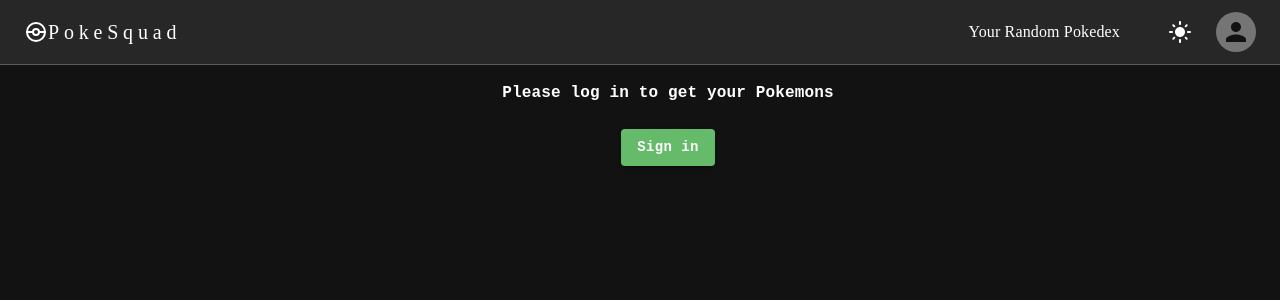
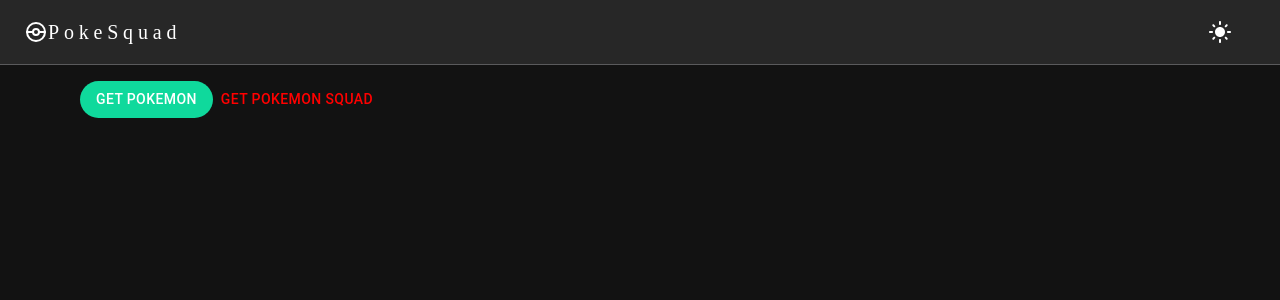
Before and after one commit to jasonmaidev/PokeSquad, a Next.js app: page / in a window 1280 px wide. Shown: the top 300 px of the page. Built offline with nearby package versions, Linux system fonts and the light colour scheme; no server answers.

Commit message:
remove sessions middleware

```diff
--- a/src/components/Header/Header.tsx
+++ b/src/components/Header/Header.tsx
@@ -10,7 +10,6 @@
 import Tooltip from "@mui/material/Tooltip";
 import MenuItem from "@mui/material/MenuItem";
 import { TbPokeball } from "react-icons/tb";
-import { signIn, signOut, useSession } from "next-auth/react";
 import ThemeToggleButton from "@/components/ThemeToggleButton";
 import { useMediaQuery } from "@mui/material";
 
@@ -20,8 +19,6 @@
 
 const Header = (props: HeaderProps) => {
   const { ColorModeContext } = props;
-  const { data: session } = useSession();
-  const userProfileImg = session?.user?.image as string;
   const [anchorElNav, setAnchorElNav] = React.useState<null | HTMLElement>(
     null
   );
@@ -94,39 +91,10 @@
           </Typography>
           {tabletCheck && (
             <Box sx={{ paddingRight: 5, marginLeft: "auto" }}>
-              {session ? (
-                <Typography
-                  sx={{
-                    fontFamily: "quicksand",
-                    fontWeight: 400,
-                    color: "inherit",
-                  }}
-                >
-                  Good day! {session?.user?.name}
-                </Typography>
-              ) : (
-                <Typography
-                  sx={{
-                    fontFamily: "quicksand",
-                    fontWeight: 400,
-                    color: "inherit",
-                  }}
-                >
-                  Your Random Pokedex
-                </Typography>
-              )}
             </Box>
           )}
           <ThemeToggleButton ColorModeContext={ColorModeContext} />
           <Box sx={{ flexGrow: 0 }}>
-            <Tooltip title="Open profile settings">
-              <IconButton onClick={handleOpenUserMenu} sx={{ p: 0 }}>
-                <Avatar
-                  alt={session?.user?.name as string}
-                  src={userProfileImg}
-                />
-              </IconButton>
-            </Tooltip>
             <Menu
               sx={{ mt: "45px" }}
               id="menu-appbar"
@@ -143,11 +111,6 @@
               open={Boolean(anchorElUser)}
               onClose={handleCloseUserMenu}
             >
-              <MenuItem onClick={() => (session ? signOut() : signIn())}>
-                <Typography textAlign="center">
-                  {session ? "Logout" : "Login"}
-                </Typography>
-              </MenuItem>
             </Menu>
           </Box>
         </Toolbar>
--- a/src/components/Layout/Layout.tsx
+++ b/src/components/Layout/Layout.tsx
@@ -1,11 +1,9 @@
 import scss from "./Layout.module.scss";
-import { useSession } from "next-auth/react";
 import React from "react";
 import Head from "next/head";
 import Login from "../Login";
 
 const Layout = (props: any) => {
-  const { data: session } = useSession();
 
   return (
     <>
@@ -16,7 +14,7 @@
         <link rel="icon" href="/favicon.ico" />
       </Head>
       <main className={scss.layout}>
-        {session ? props.children : <Login />}
+        {props.children}
       </main>
     </>
   );
--- a/src/pages/_app.tsx
+++ b/src/pages/_app.tsx
@@ -1,4 +1,3 @@
-import { SessionProvider } from "next-auth/react";
 import React from "react";
 import { createTheme, ThemeProvider } from "@mui/material/styles";
 import { CssBaseline } from "@mui/material";
@@ -12,7 +11,7 @@
 });
 
 { /* @ts-expect-error Server Component */}
-const App = ({ Component, pageProps: { session, ...pageProps } }) => {
+const App = ({ Component, pageProps: { ...pageProps } }) => {
   const [mode, setMode] = React.useState<"light" | "dark">("dark");
   const colorMode = React.useMemo(
     () => ({
@@ -43,13 +42,11 @@
       <ThemeProvider
         theme={mode === "dark" ? darkThemeChosen : lightThemeChosen}
       >
-        <SessionProvider session={session}>
           <CssBaseline />
           <Header ColorModeContext={ColorModeContext} />
           <Layout>
             <Component {...pageProps} />
           </Layout>
-        </SessionProvider>
       </ThemeProvider>
     </ColorModeContext.Provider>
   );
--- a/src/pages/index.tsx
+++ b/src/pages/index.tsx
@@ -1,14 +1,11 @@
-import Login from "@/components/Login";
-import { useSession } from "next-auth/react";
 import scss from "../components/Layout/Layout.module.scss";
 import React from "react";
 import Pokemons from "@/components/Pokemons";
 
 const Home: React.FC = () => {
-  const { data: session } = useSession();
 
   return (
-    <main className={scss.main}>{session ? <Pokemons /> : <Login />}</main>
+    <main className={scss.main}>{<Pokemons />}</main>
   );
 };
 
```
